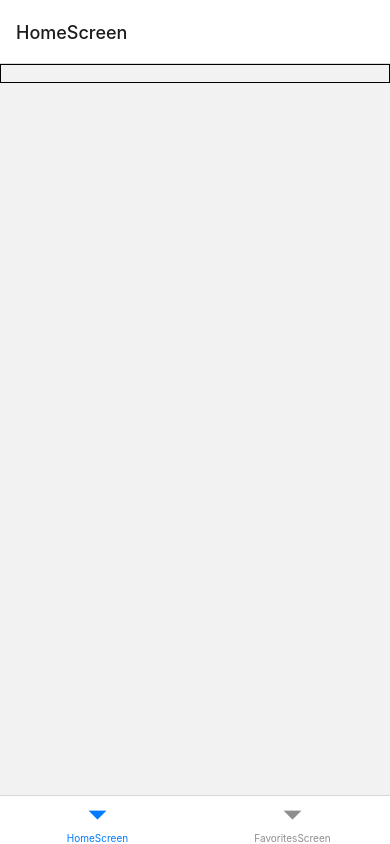
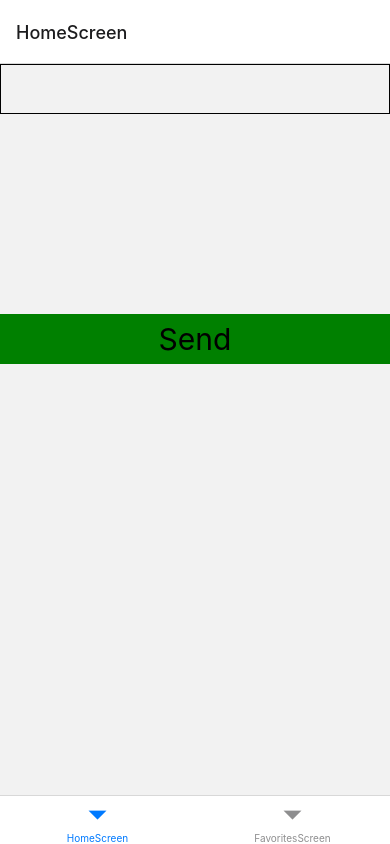
Before and after one commit to Z-Hayk/redux-toolkit-twice-rerender, a React Native app: screen /HomeScreen in a window 390 px wide. Built offline with nearby package versions, Linux system fonts and the light colour scheme.

Commit message:
Fixed comments markerikson

```diff
--- a/app/AppContainer.tsx
+++ b/app/AppContainer.tsx
@@ -6,7 +6,7 @@ import { HomeScreens } from 'navigation';
 import { RootState } from './types';
 
 export const AppContainer: FunctionComponent = () => {
-  const value = useSelector((state: RootState) => state.user.value);
+  const value = useSelector((state: RootState) => state.drivers.value);
   // eslint-disable-next-line no-console
   console.log(value);
 
--- a/app/features/drivers/slice.ts
+++ b/app/features/drivers/slice.ts
@@ -9,6 +9,8 @@ import * as DriversActions from './actions';
 import { AsyncStatus, DriversRSPT } from 'types';
 
 const initialState: DriversTypes = {
+  value: '',
+
   data: [],
   offset: 0,
 
--- a/app/features/drivers/types.ts
+++ b/app/features/drivers/types.ts
@@ -1,6 +1,8 @@
 import { AsyncStatus, DriversRSPT } from 'types';
 
 export interface DriversTypes {
+  value: string;
+
   data: DriversRSPT[];
   offset: number;
 
@@ -14,7 +16,7 @@ export interface DriversTypes {
 
 export interface ChangeDriversInfoProps {
   key: keyof DriversTypes;
-  value: DriversRSPT[];
+  value: DriversRSPT[] | string;
 }
 
 export interface GetDriversProps {
--- a/app/features/user/actions.ts
+++ b/app/features/user/actions.ts
@@ -1,28 +1,28 @@
 import { createAsyncThunk } from '@reduxjs/toolkit';
-import { DriversRSPT, RootState } from 'types';
-import { changeUserInfo } from './slice';
-import cloneDeep from 'lodash/cloneDeep';
+import { changeDriversInfo } from '../drivers/slice';
+import { RootState, AsyncStatus } from 'types';
 
-export const addFavorite = createAsyncThunk(
-  'user/ADD_FAVORITE',
-  (payload: DriversRSPT, { getState, dispatch }) => {
-    const favorites = (getState() as RootState).user.favorites;
-
-    if (favorites.some((I: DriversRSPT) => payload.driverId === I.driverId)) {
-      // eslint-disable-next-line no-console
-      console.log('test');
-    } else {
-      const newDriver = cloneDeep(payload);
-      newDriver.isFavorite = true;
-
-      dispatch(changeUserInfo({ key: 'favorites', value: [...favorites, newDriver] }));
-    }
-  },
-);
+export const delay = (time: number): Promise<boolean> => {
+  return new Promise(resolve => {
+    setTimeout(() => {
+      resolve(true);
+    }, time);
+  });
+};
 
 export const deleteFavorite = createAsyncThunk(
   'user/DELETE_FAVORITE',
-  (payload: string, { dispatch }) => {
-    return dispatch(changeUserInfo({ key: 'value', value: payload }));
+  async (payload: string, { dispatch, fulfillWithValue }) => {
+    await delay(2000);
+    dispatch(changeDriversInfo({ key: 'value', value: payload }));
+    return fulfillWithValue(AsyncStatus.SUCCESS);
+  },
+  {
+    condition: (_, { getState }) => {
+      const user = (getState() as RootState).user;
+      if (user.deleteFavoriteRequestStatus === AsyncStatus.LOADING) {
+        return false;
+      }
+    },
   },
 );
--- a/app/features/user/slice.ts
+++ b/app/features/user/slice.ts
@@ -1,11 +1,13 @@
 import { createSlice, PayloadAction } from '@reduxjs/toolkit';
-import { UserTypes, ChangeUserInfoProps } from './types';
-import { addFavorite, deleteFavorite } from './actions';
+import { ChangeUserInfoProps, UserTypes } from './types';
+import { deleteFavorite } from './actions';
+import { AsyncStatus } from 'types';
 
 const initialState: UserTypes = {
   initialScreen: 'Auth',
-  value: '',
   favorites: [],
+
+  deleteFavoriteRequestStatus: AsyncStatus.NONE,
 };
 
 const userSlice = createSlice({
@@ -21,8 +23,32 @@ const userSlice = createSlice({
       [payload.key]: payload.value,
     }),
   },
+
+  extraReducers: builder => {
+    builder.addCase(
+      deleteFavorite.pending.type,
+      (state: UserTypes): UserTypes => ({
+        ...state,
+        deleteFavoriteRequestStatus: AsyncStatus.LOADING,
+      }),
+    );
+    builder.addCase(
+      deleteFavorite.fulfilled.type,
+      (state: UserTypes, { payload }: PayloadAction<AsyncStatus>): UserTypes => ({
+        ...state,
+        deleteFavoriteRequestStatus: payload,
+      }),
+    );
+    builder.addCase(
+      deleteFavorite.rejected.type,
+      (state: UserTypes): UserTypes => ({
+        ...state,
+        deleteFavoriteRequestStatus: AsyncStatus.FAIL,
+      }),
+    );
+  },
 });
 
-export { addFavorite, deleteFavorite };
+export { deleteFavorite };
 export const { setUserInfo, changeUserInfo } = userSlice.actions;
 export const userReducer = userSlice.reducer;
--- a/app/features/user/types.ts
+++ b/app/features/user/types.ts
@@ -1,9 +1,10 @@
-import { DriversRSPT } from 'types';
+import { DriversRSPT, AsyncStatus } from 'types';
 
 export interface UserTypes {
   initialScreen: 'Auth' | 'Home';
-  value: string;
   favorites: DriversRSPT[];
+
+  deleteFavoriteRequestStatus: AsyncStatus;
 }
 
 export interface ChangeUserInfoProps {
--- a/app/views/screens/HomeStack/HomeScreen/index.tsx
+++ b/app/views/screens/HomeStack/HomeScreen/index.tsx
@@ -1,25 +1,52 @@
-import React, { FunctionComponent } from 'react';
-import { useSelector, useDispatch } from 'react-redux';
-import { TextInput, StyleSheet } from 'react-native';
+import React, { FunctionComponent, Fragment, useState } from 'react';
+import { useDispatch, useSelector } from 'react-redux';
+import { TextInput, StyleSheet, TouchableOpacity, Text } from 'react-native';
 import { deleteFavorite } from 'features/user/slice';
-import { RootState, Any } from 'types';
+import { Any, AsyncStatus, RootState } from 'types';
 
 export const HomeScreen: FunctionComponent = () => {
+  const [searchText, setSearchText] = useState('');
   const dispatch = useDispatch() as Any;
-  const value = useSelector((state: RootState) => state.user.value);
+  const loader = useSelector((state: RootState) => state.user.deleteFavoriteRequestStatus);
 
   return (
-    <TextInput
-      value={value}
-      style={styles.textInput}
-      onChangeText={text => dispatch(deleteFavorite(text))}
-    />
+    <Fragment>
+      <TextInput value={searchText} style={styles.textInput} onChangeText={setSearchText} />
+
+      <TouchableOpacity
+        activeOpacity={0.7}
+        style={styles.touchableOpacity}
+        onPress={() => dispatch(deleteFavorite(searchText))}
+      >
+        {loader === AsyncStatus.LOADING ? (
+          <Text style={[styles.text, styles.loader]}>Loading</Text>
+        ) : (
+          <Text style={styles.text}>Send</Text>
+        )}
+      </TouchableOpacity>
+    </Fragment>
   );
 };
 
 const styles = StyleSheet.create({
   textInput: {
     borderWidth: 1,
+    height: 50,
+    fontSize: 30,
     borderColor: 'black',
   },
+  touchableOpacity: {
+    justifyContent: 'center',
+    marginTop: 200,
+    backgroundColor: 'green',
+    height: 50,
+    width: '100%',
+  },
+  text: {
+    fontSize: 30,
+    textAlign: 'center',
+  },
+  loader: {
+    color: 'red',
+  },
 });
```
